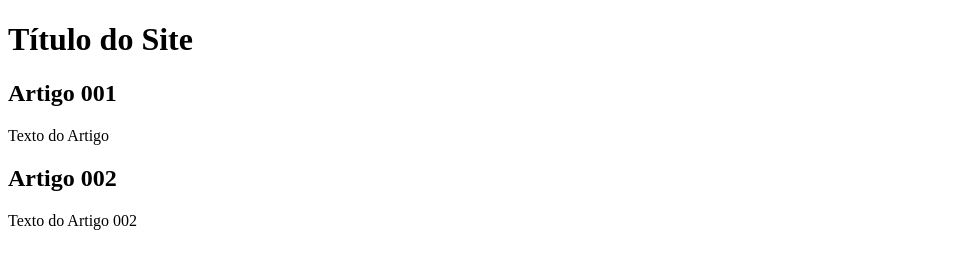
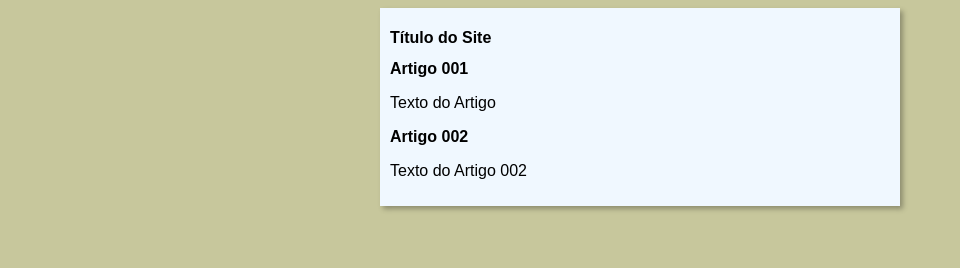
Before and after one commit to VicttorGS/Projeto-site-a, a plain HTML site: page index.html in a window 1280 px wide. Shown: the whole page, without its empty margins (0-960 px from the left). Drawn offline with Linux system fonts and the light colour scheme.

Commit message:
desing v1

```diff
--- /dev/null
+++ b/estilos/style.css
@@ -0,0 +1,16 @@
+*{
+    font-family: Arial, Helvetica, sans-serif;
+    font-size: 16px;
+}
+
+body {
+    background-color: rgb(199, 199, 156);
+}
+
+main {
+    background-color: aliceblue;
+    width: 500px;
+    margin: auto;
+    padding: 10px;
+    box-shadow: 3px 3px 5px rgba(0, 0, 0, 0.295);
+}
--- a/index.html
+++ b/index.html
@@ -5,6 +5,7 @@
     <meta http-equiv="X-UA-Compatible" content="IE=edge">
     <meta name="viewport" content="width=device-width, initial-scale=1.0">
     <title>Titulo do site</title>
+    <link rel="stylesheet" href="estilos/style.css">
 </head>
 <body>
     <main>
```
